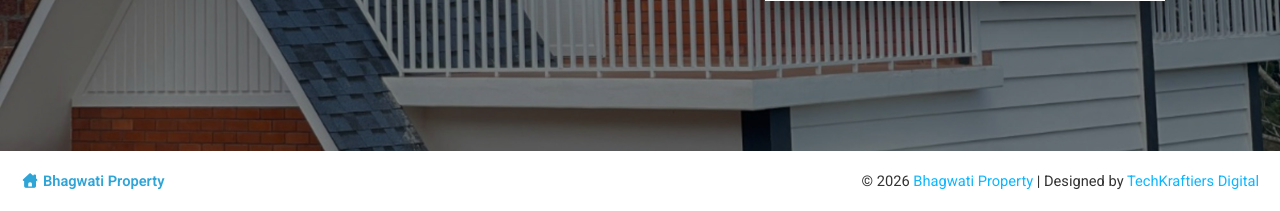
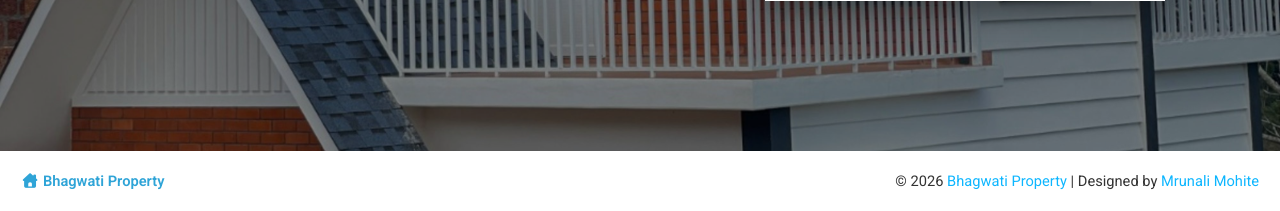
Before and after one commit to mrunalimohite/Real_estate_landingPage, a PHP site: page / in a window 1280 px wide. Shown: the part 4678-4889 px from the top of the page. Run offline with PHP 8.4, Linux system fonts and the light colour scheme; data comes from the database, SQL or seed files in the repository; some libraries are stand-ins or nearby versions.

Commit message:
Update index.php

```diff
--- a/index.php
+++ b/index.php
@@ -690,7 +690,7 @@
             <i class="fa-solid fa-house-chimney"></i>
             <span>Bhagwati Property</span>
         </div>
-        <p>© 2026 <span>Bhagwati Property</span> | Designed by <span> TechKraftiers Digital</span></p>
+        <p>© 2026 <span>Bhagwati Property</span> | Designed by <span>  Mrunali Mohite</span></p>
     </footer>
     <!--Script-->
     <script src="script.js"></script>
```
